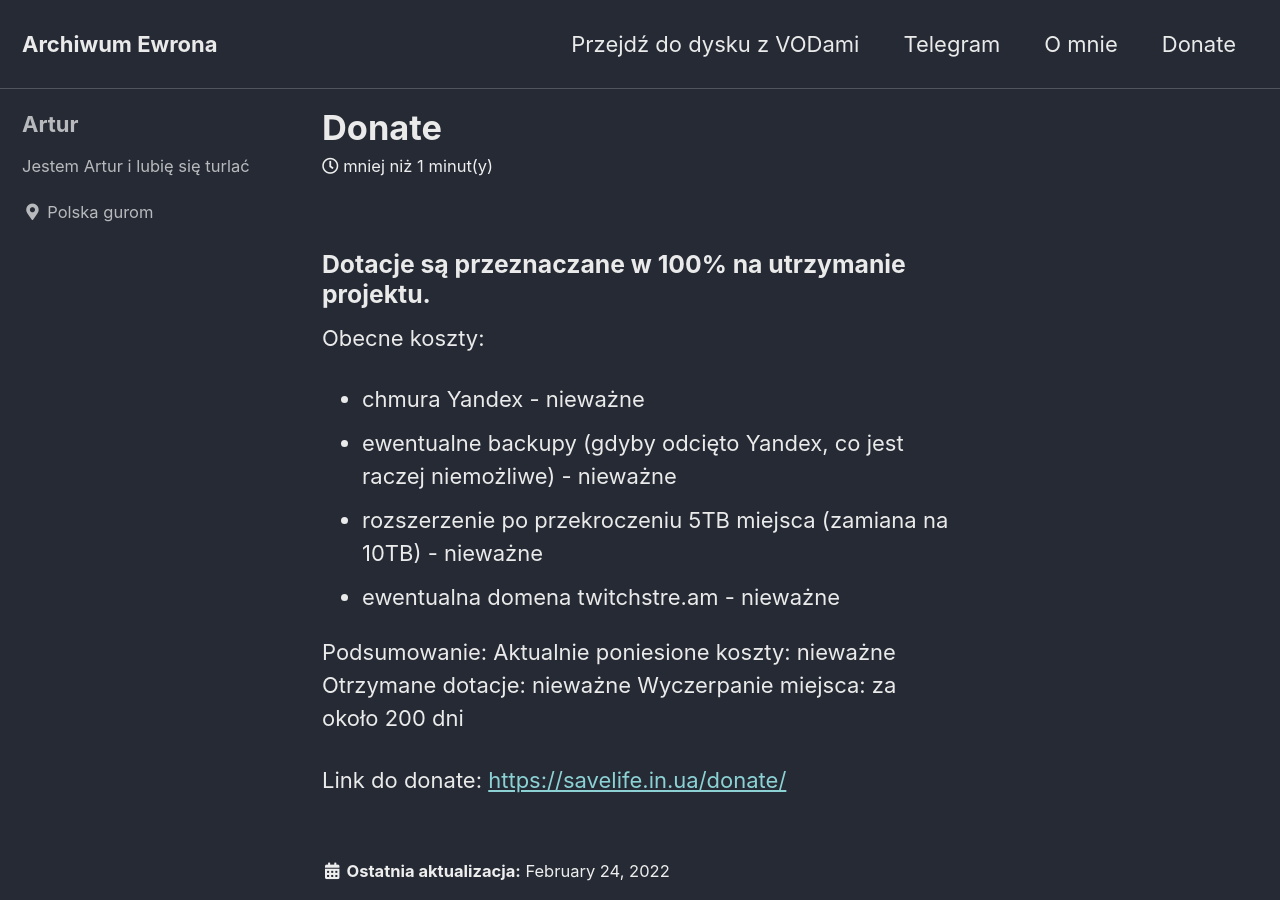
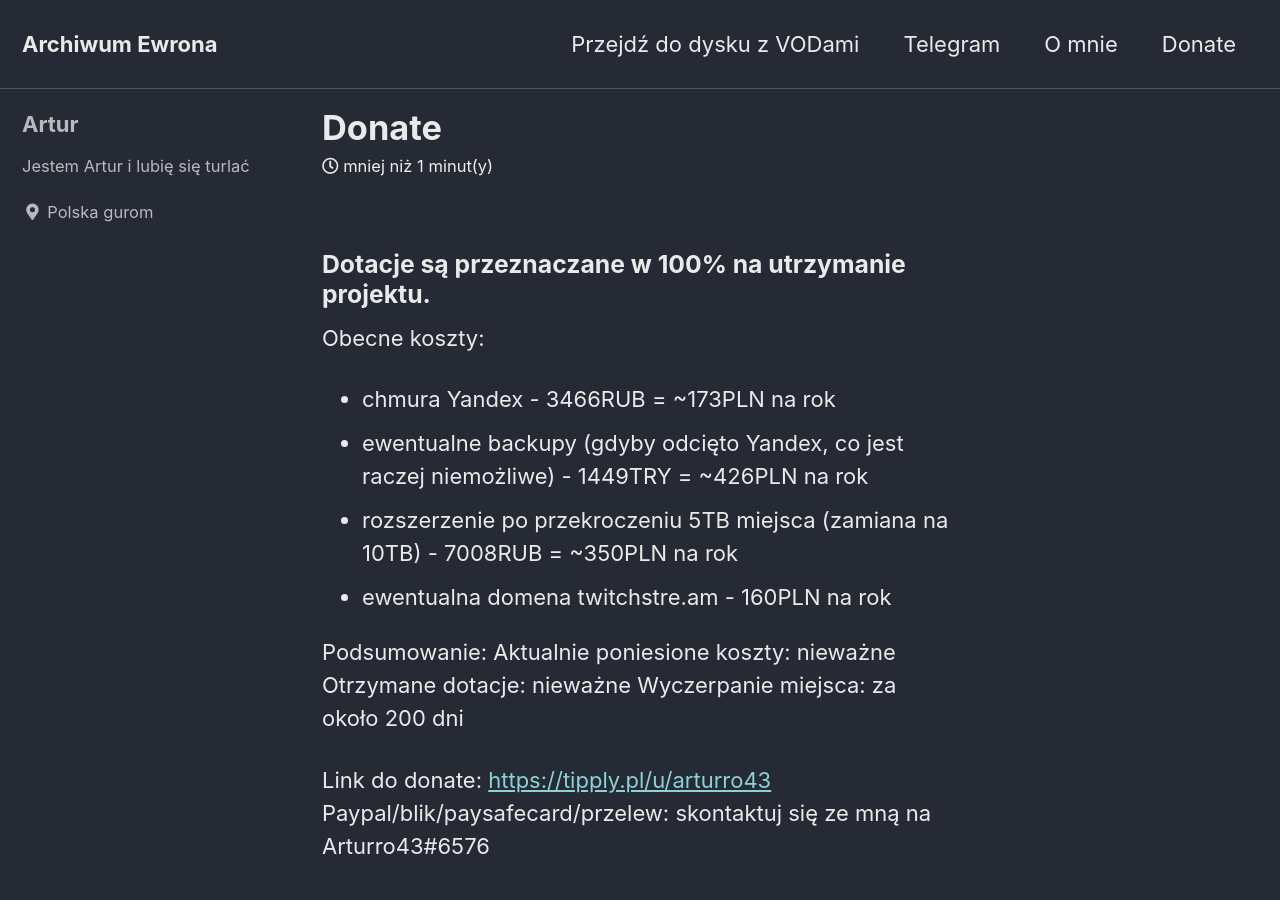
Before and after one commit to ewronarchive/archive, a Jekyll site: the page built from _posts/2022-02-24-donate.md, in a window 1280 px wide and 900 px high. Built offline with Jekyll 4.4.1, drawn with Linux system fonts in a browser that asks for light colours; cached includes are drawn as plain includes.

Commit message:
almost finale

```diff
--- a/_posts/2022-02-24-donate.md
+++ b/_posts/2022-02-24-donate.md
@@ -4,14 +4,15 @@
 
 Obecne koszty:
 
-- chmura Yandex - nieważne
-- ewentualne backupy (gdyby odcięto Yandex, co jest raczej niemożliwe) - nieważne
-- rozszerzenie po przekroczeniu 5TB miejsca (zamiana na 10TB) - nieważne
-- ewentualna domena twitchstre.am - nieważne
+- chmura Yandex - 3466RUB = ~173PLN na rok
+- ewentualne backupy (gdyby odcięto Yandex, co jest raczej niemożliwe) - 1449TRY = ~426PLN na rok
+- rozszerzenie po przekroczeniu 5TB miejsca (zamiana na 10TB) - 7008RUB = ~350PLN na rok
+- ewentualna domena twitchstre.am - 160PLN na rok
 
 Podsumowanie:
 Aktualnie poniesione koszty: nieważne
 Otrzymane dotacje: nieważne
 Wyczerpanie miejsca: za około 200 dni
 
-Link do donate: [https://savelife.in.ua/donate/](https://savelife.in.ua/donate/)
+Link do donate: [https://tipply.pl/u/arturro43](https://tipply.pl/u/arturro43)
+Paypal/blik/paysafecard/przelew: skontaktuj się ze mną na Arturro43#6576
```
